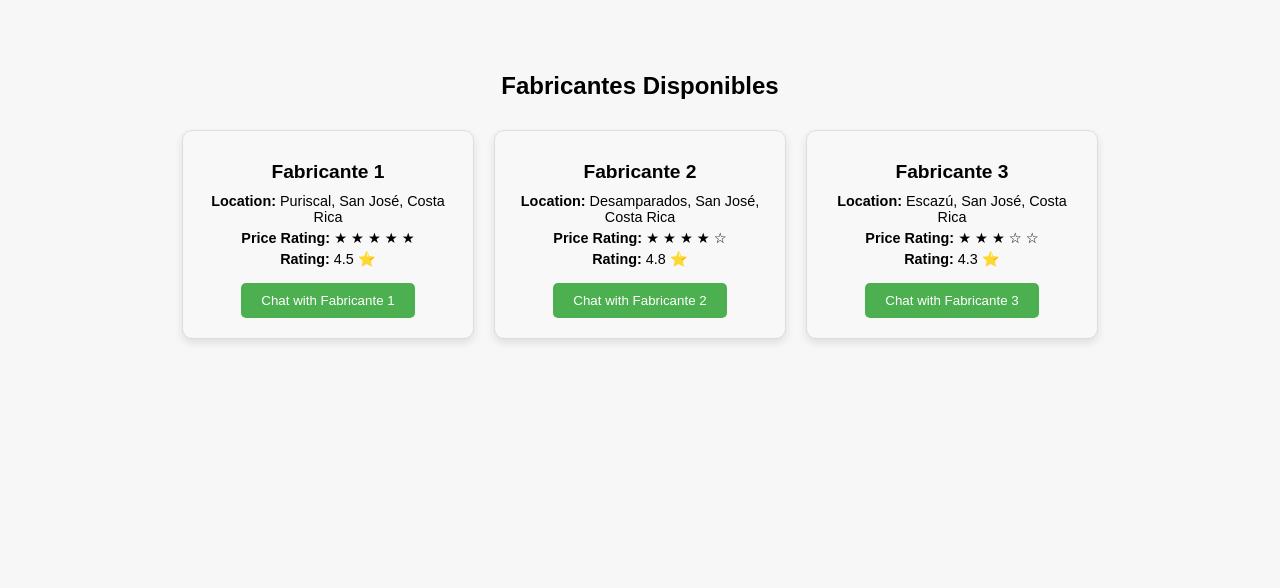
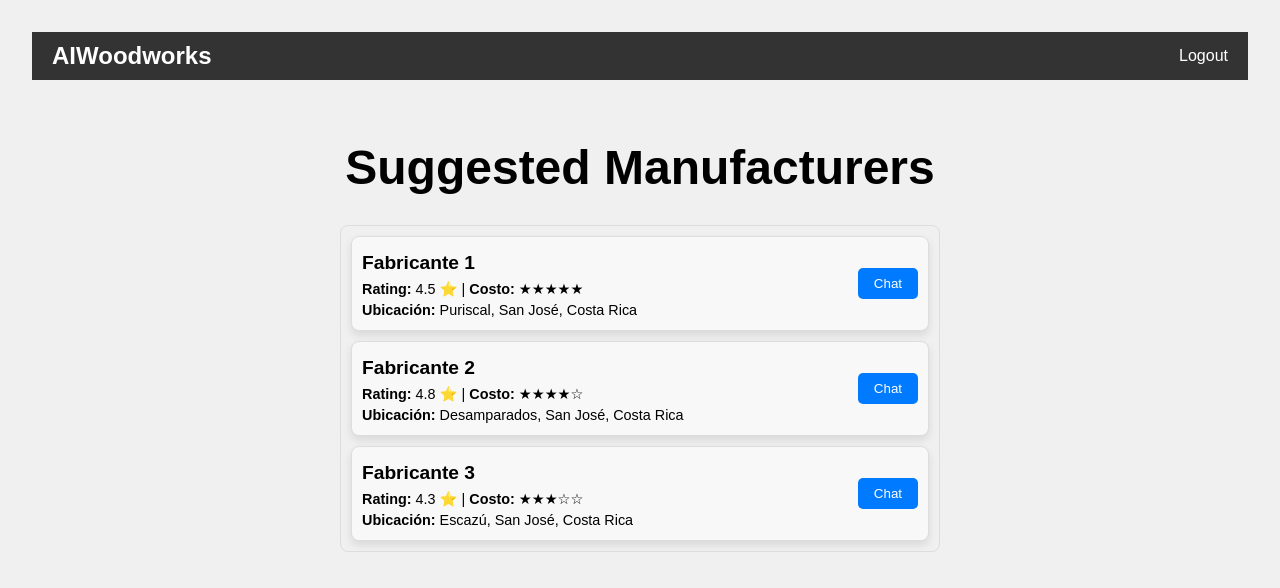
Before and after one commit to Kevin-Calvo/AIWoodWorks, a React (Vite) app in the folder AIWoodWorks-FE/: page /sugerencia in a window 1280 px wide. Shown: the top 588 px of the page. Built offline with nearby package versions, Linux system fonts and the light colour scheme.

Commit message:
Inicio correcion FE

```diff
--- a/AIWoodWorks-FE/src/App/App.css
+++ b/AIWoodWorks-FE/src/App/App.css
@@ -3,7 +3,7 @@ body {
   font-family: Arial, sans-serif;
   margin: 0;
   padding: 0;
-  background-color: #f7f7f7;
+  background-color: #f0f0f0;
 }
 
 /* Header styling */
@@ -32,10 +32,11 @@ header nav a:hover {
 }
 
 /* Main container styling */
+/* Main container styling */
 .container {
-  max-width: 500px;
-  margin: 50px auto;
-  padding: 20px;
+  max-width: 100%; /* Ajusta a un porcentaje mayor para que ocupe más ancho */
+  margin: 80px auto; /* Reduce el margen superior para acercarlo al header */
+  padding: 80px; /* Aumenta el padding para dar más espacio interno */
   background-color: white;
   border-radius: 8px;
   box-shadow: 0 0 10px rgba(0, 0, 0, 0.1);
@@ -46,26 +47,28 @@ h2 {
   margin-bottom: 20px;
 }
 
+
 /* Navigation button group */
 .button-group {
   display: flex;
   flex-direction: column;
-  gap: 10px;
+  gap: 20px; /* Aumenta el espacio entre los botones */
   align-items: center;
+  width: 100%; /* Si deseas que el grupo ocupe todo el ancho disponible */
 }
 
 .nav-button {
   display: inline-block;
   padding: 10px 20px;
-  background-color: #007bff;
-  color: white;
+  background-color: white;
+  color: black;
   text-decoration: none;
   border-radius: 5px;
   font-size: 16px;
-  width: 100%;
+  width: 50%;
   text-align: center;
 }
 
 .nav-button:hover {
-  background-color: #0056b3;
+  background-color: #f0f0f0;
 }
--- a/AIWoodWorks-FE/src/App/App.jsx
+++ b/AIWoodWorks-FE/src/App/App.jsx
@@ -15,7 +15,6 @@ function App() {
       {/* Main container with navigation buttons */}
       <div className="container">
         <h2>Welcome to AIWoodworks</h2>
-        <p>Select a section to continue:</p>
 
         {/* Navigation Buttons */}
         <div className="button-group">
--- a/AIWoodWorks-FE/src/Chat/Chat.css
+++ b/AIWoodWorks-FE/src/Chat/Chat.css
@@ -3,7 +3,7 @@ body {
     font-family: Arial, sans-serif;
     margin: 0;
     padding: 0;
-    background-color: #f7f7f7;
+    background-color: #f0f0f0;
   }
 
   /* Root container */
@@ -109,7 +109,7 @@ body {
   /* Seal deal button styling */
   .seal-deal-button {
     padding: 10px 20px;
-    background-color: #28a745;
+    background-color: #007bff;
     color: white;
     border: none;
     border-radius: 5px;
@@ -120,5 +120,5 @@ body {
   }
 
   .seal-deal-button:hover {
-    background-color: #218838;
+    background-color: #0056b3;
   }
--- a/AIWoodWorks-FE/src/Chat/Chat.jsx
+++ b/AIWoodWorks-FE/src/Chat/Chat.jsx
@@ -1,15 +1,15 @@
+// Chat.js
 import React, { useEffect, useState } from 'react';
 import { useLocation } from 'react-router-dom';
 import './Chat.css';
 
 function Chat() {
   const location = useLocation();
-  const { prompt, imageUrl } = location.state || {}; // Obtiene el prompt y la imagen si están disponibles
+  const { prompt, imageUrl, fabricanteName } = location.state || {};
 
   const [messages, setMessages] = useState([]);
 
   useEffect(() => {
-    // Configura el mensaje inicial con el prompt y la imagen, dejando campos vacíos si no existen
     setMessages([
       {
         sender: 'Fabricante',
@@ -24,11 +24,14 @@ function Chat() {
       {/* Encabezado con el título */}
       <header>
         <div className="logo">AIWoodworks</div>
+        <nav>
+          <a href="/logout">Logout</a>
+        </nav>
       </header>
 
       {/* Contenedor principal */}
       <div className="container">
-        <h2>Chat con Fabricante 3</h2>
+        <h2 style={{ textAlign: 'left' }}>{fabricanteName}</h2>
 
         {/* Caja de chat para mostrar los mensajes */}
         <div className="chat-box">
@@ -40,7 +43,7 @@ function Chat() {
                   <img src={message.image} alt="Furniture Design" className="generated-image" />
                 </div>
               ) : (
-                <p>(No hay imagen)</p> // Texto alternativo si no hay imagen
+                <p>(No hay imagen)</p>
               )}
             </div>
           ))}
--- a/AIWoodWorks-FE/src/Request/Request.css
+++ b/AIWoodWorks-FE/src/Request/Request.css
@@ -3,7 +3,7 @@ body {
     font-family: Arial, sans-serif;
     margin: 0;
     padding: 0;
-    background-color: #f7f7f7;
+    background-color: #f0f0f0;
   }
 
   /* Header styling */
--- a/AIWoodWorks-FE/src/Request/Request.jsx
+++ b/AIWoodWorks-FE/src/Request/Request.jsx
@@ -92,6 +92,9 @@ function AIImageRequest() {
     <>
       <header>
         <div className="logo">AIWoodworks</div>
+        <nav>
+          <a href="/logout">Logout</a>
+        </nav>
       </header>
 
       <div className="container">
@@ -129,10 +132,6 @@ function AIImageRequest() {
           </button>
         )}
       </div>
-
-      <div className="footer-text">
-        <a href="#">Logout</a>
-      </div>
     </>
   );
 }
--- a/AIWoodWorks-FE/src/Sugerencia/Sugerencia.css
+++ b/AIWoodWorks-FE/src/Sugerencia/Sugerencia.css
@@ -1,69 +1,115 @@
+body {
+  background-color: #f0f0f0;
+  margin: 0;
+}
+
+/* Header styling */
+header {
+  background-color: #333;
+  color: white;
+  padding: 10px 20px;
+  display: flex;
+  justify-content: space-between;
+  align-items: center;
+}
+
+/* Estilo para el logo y los enlaces */
+.logo {
+  font-size: 1.5em;
+}
+
+header nav a {
+  color: white;
+  margin-left: 15px;
+  text-decoration: none;
+}
+
+/* Contenedor principal ajustado con margen superior para compensar el header fijo */
 .sugerencia-container {
-    padding: 20px;
+  padding: 20px 20px; /* Reducimos el padding superior */
   font-family: Arial, sans-serif;
+  max-width: 600px;
+  margin: auto;
 }
 
 h2 {
   text-align: center;
   margin-bottom: 30px;
+  font-size: 3em;
 }
 
-  .fabricantes-list {
+.buttons-container {
   display: flex;
-    flex-wrap: wrap;
-    justify-content: center;
-    gap: 20px;
+  justify-content: space-between;
+  margin-bottom: 25px;
 }
 
-  .fabricante-card {
-    background-color: #f8f8f8;
-    border: 1px solid #ddd;
-    border-radius: 10px;
-    width: 250px;
-    text-align: center;
-    padding: 20px;
-    box-shadow: 0 4px 8px rgba(0, 0, 0, 0.1);
-  }
-
-  .fabricante-info h3 {
-    margin: 10px 0;
-    font-size: 1.2em;
-  }
-
-  .fabricante-info p {
-    margin: 5px 0;
-    font-size: 1em;
-  }
-
-  .chat-button {
-    background-color: #4CAF50;
+.suggest-button,
+.view-all-button {
+  background-color: #007bff;
   color: white;
   border: none;
   padding: 10px 20px;
   border-radius: 5px;
   cursor: pointer;
   transition: background-color 0.3s ease;
-    margin-top: 10px;
+}
+
+.suggest-button:hover,
+.view-all-button:hover {
+  background-color: #0056b3;
+}
+
+.fabricantes-list {
+  display: flex;
+  flex-direction: column;
+  gap: 10px;
+  max-height: 400px;
+  overflow-y: auto;
+  border: 1px solid #ddd;
+  padding: 10px;
+  border-radius: 8px;
+}
+
+.fabricante-row {
+  display: flex;
+  align-items: center;
+  justify-content: space-between;
+  background-color: #f8f8f8;
+  border: 1px solid #ddd;
+  border-radius: 8px;
+  padding: 10px;
+  box-shadow: 0 4px 8px rgba(0, 0, 0, 0.1);
+}
+
+.fabricante-info {
+  display: flex;
+  flex-direction: column;
+  flex: 1;
+  margin-right: 10px;
+  text-align: left;
+}
+
+.fabricante-info h3 {
+  margin: 5px 0;
+  font-size: 1.2em;
+}
+
+.fabricante-info p {
+  margin: 2px 0;
+  font-size: 0.9em;
+}
+
+.chat-button {
+  background-color: #007bff;
+  color: white;
+  border: none;
+  padding: 8px 16px;
+  border-radius: 5px;
+  cursor: pointer;
+  transition: background-color 0.3s ease;
 }
 
 .chat-button:hover {
-    background-color: #45a049;
+  background-color: #0056b3;
 }
-
-  .chat-button:focus {
-    outline: none;
-  }
-
-  /* Estilos adicionales para las estrellas */
-  .fabricante-info p strong {
-    font-weight: bold;
-  }
-
-  .fabricante-info p {
-    font-size: 0.9em;
-  }
-
-  .fabricante-info .price-rating {
-    font-size: 1.2em;
-    color: #FFD700; /* Color dorado para las estrellas */
-  }
--- a/AIWoodWorks-FE/src/Sugerencia/Sugerencia.jsx
+++ b/AIWoodWorks-FE/src/Sugerencia/Sugerencia.jsx
@@ -1,13 +1,12 @@
 import React, { useState, useEffect } from 'react';
-import { useNavigate, useLocation } from 'react-router-dom';
+import { useNavigate, useLocation, Link } from 'react-router-dom'; // Importa Link de react-router-dom
 import './Sugerencia.css';
 
 function SugerenciaPage() {
   const [fabricantes, setFabricantes] = useState([]);
-  const location = useLocation(); // Usamos useLocation para acceder a los datos enviados
+  const location = useLocation();
   const navigate = useNavigate();
 
-  // Obtener los datos del prompt y la imagen
   const { prompt, imageUrl } = location.state || {};
 
   useEffect(() => {
@@ -18,38 +17,43 @@ function SugerenciaPage() {
     ]);
   }, []);
 
-  const startChat = (fabricanteId) => {
-    // Navegar a la página de chat pasando el prompt y la imagen como parte del estado
-    navigate(`/chat`, { state: { prompt, imageUrl, fabricanteId } });
+  const startChat = (fabricanteId, fabricanteName) => {
+    navigate(`/chat`, { state: { prompt, imageUrl, fabricanteId, fabricanteName } });
   };
 
   const renderPriceStars = (price) => {
-    let stars = [];
-    for (let i = 0; i < 5; i++) {
-      stars.push(i < price ? '★' : '☆');
-    }
-    return stars.join(' ');
+    return '★'.repeat(price) + '☆'.repeat(5 - price);
   };
 
   return (
+    <>
+      {/* Header with logo and navigation */}
+      <header>
+        <div className="logo">AIWoodworks</div>
+        <nav>
+          <a href="/logout">Logout</a>
+        </nav>
+      </header>
+
       <div className="sugerencia-container">
-      <h2>Fabricantes Disponibles</h2>
+        <h2>Suggested Manufacturers</h2>
+
         <div className="fabricantes-list">
           {fabricantes.map((fabricante) => (
-          <div key={fabricante.id} className="fabricante-card">
+            <div key={fabricante.id} className="fabricante-row">
               <div className="fabricante-info">
                 <h3>{fabricante.name}</h3>
-              <p><strong>Location:</strong> {fabricante.location}</p>
-              <p><strong>Price Rating:</strong> {renderPriceStars(fabricante.price)}</p>
-              <p><strong>Rating:</strong> {fabricante.rating} ⭐</p>
-              <button onClick={() => startChat(fabricante.id)} className="chat-button">
-                Chat with {fabricante.name}
+                <p><strong>Rating:</strong> {fabricante.rating} ⭐ | <strong>Costo:</strong> {renderPriceStars(fabricante.price)}</p>
+                <p><strong>Ubicación:</strong> {fabricante.location}</p>
+              </div>
+              <button onClick={() => startChat(fabricante.id, fabricante.name)} className="chat-button">
+                Chat
               </button>
-            </div>
             </div>
           ))}
         </div>
       </div>
+    </>
   );
 }
 
```
Lines whose indentation alone changed are shown as unchanged.
